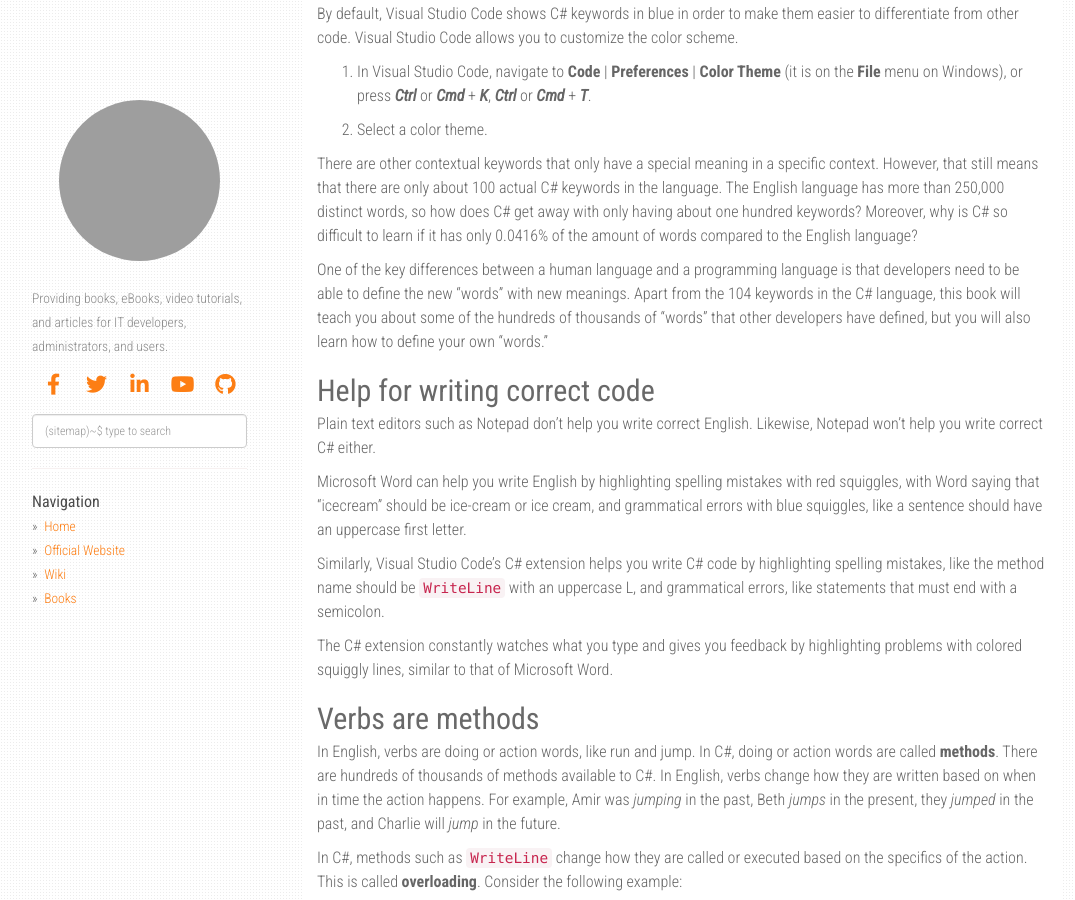
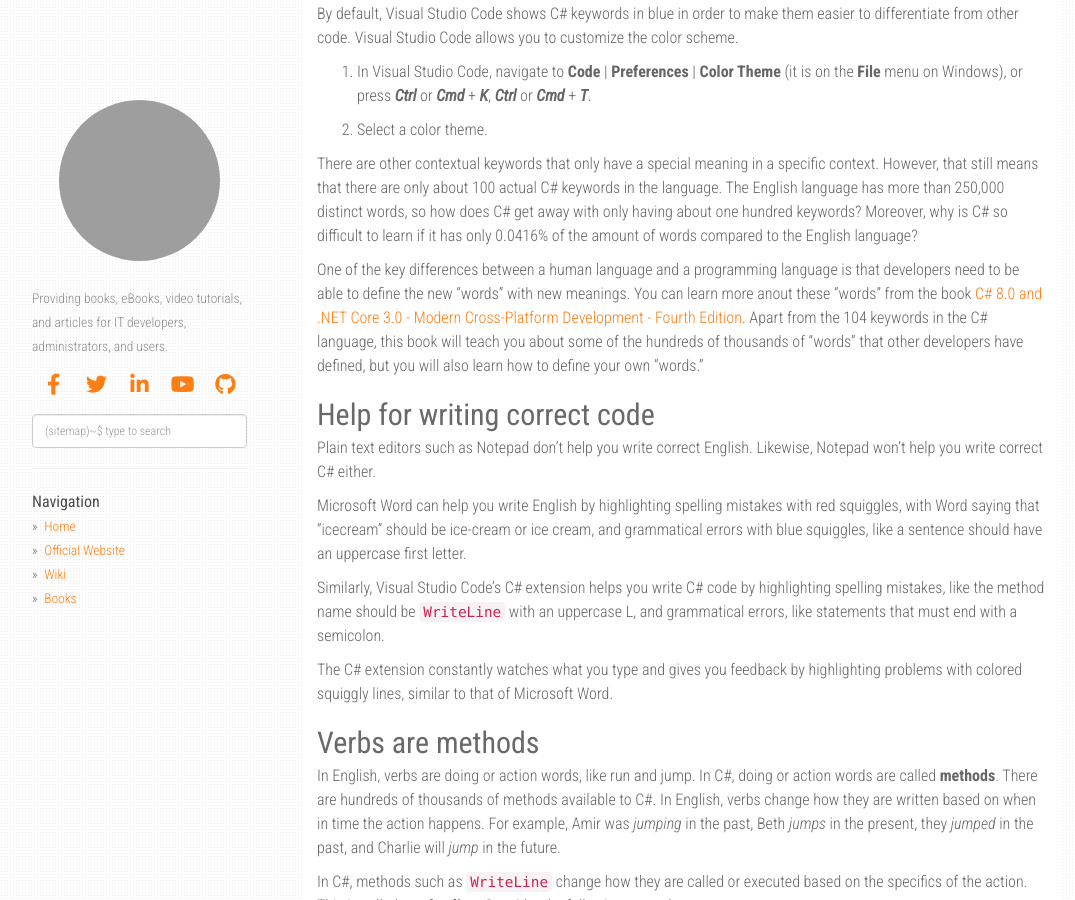
Before and after one commit to PacktPublishing/expert-insight, a Jekyll site: the page built from _posts/2019-10-22-understanding-c-sharp-basics-by-mark-j-price.markdown, in a window 1280 px wide and 900 px high, scrolled down 1892 px. Shown: the whole window, without its empty margins (53-1128 px from the left). Built offline with Jekyll 4.4.1, drawn with Linux system fonts in a browser that asks for light colours; nearby versions of some CDN libraries; comment, search, counter and statistics services are not loaded; grey boxes are pictures that could not be loaded.

Commit message:
Update 2019-10-22-understanding-c-sharp-basics-by-mark-j-price.markdown

```diff
--- a/_posts/2019-10-22-understanding-c-sharp-basics-by-mark-j-price.markdown
+++ b/_posts/2019-10-22-understanding-c-sharp-basics-by-mark-j-price.markdown
@@ -92,7 +92,7 @@
 
 There are other contextual keywords that only have a special meaning in a specific context. However, that still means that there are only about 100 actual C# keywords in the language. The English language has more than 250,000 distinct words, so how does C# get away with only having about one hundred keywords? Moreover, why is C# so difficult to learn if it has only 0.0416% of the amount of words compared to the English language?
 
-One of the key differences between a human language and a programming language is that developers need to be able to define the new "words" with new meanings. Apart from the 104 keywords in the C# language, this book will teach you about some of the hundreds of thousands of "words" that other developers have defined, but you will also learn how to define your own "words."
+One of the key differences between a human language and a programming language is that developers need to be able to define the new "words" with new meanings. You can learn more anout these "words" from the book [C# 8.0 and .NET Core 3.0 - Modern Cross-Platform Development - Fourth Edition](https://www.packtpub.com/mobile/c-8-0-and-net-core-3-0-modern-cross-platform-development-fourth-edition?utm_source=libhunt&utm_packt=referral&utm_campaign=Outreach_PEN). Apart from the 104 keywords in the C# language, this book will teach you about some of the hundreds of thousands of "words" that other developers have defined, but you will also learn how to define your own "words."
 
 ## Help for writing correct code
 
```
